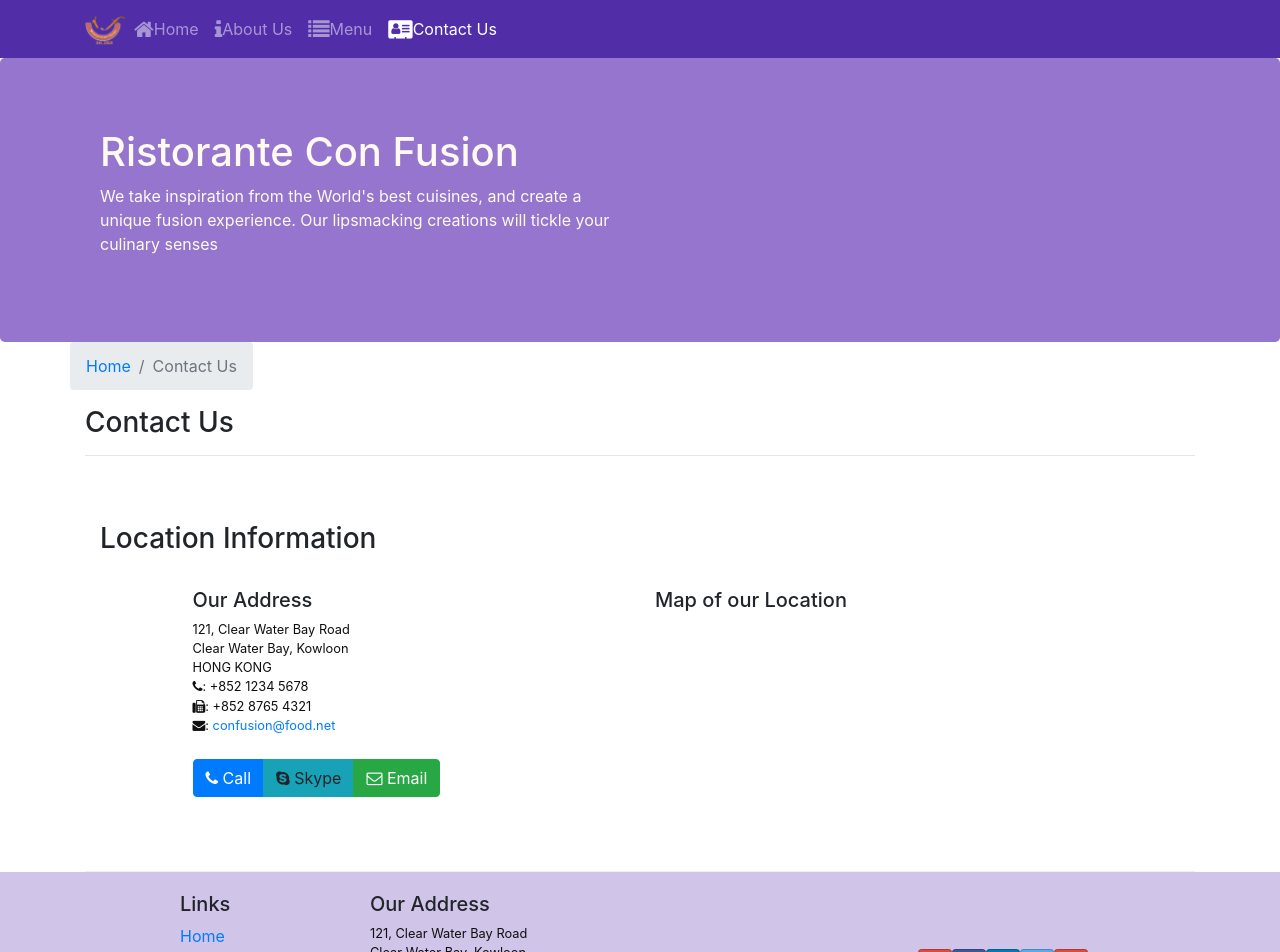
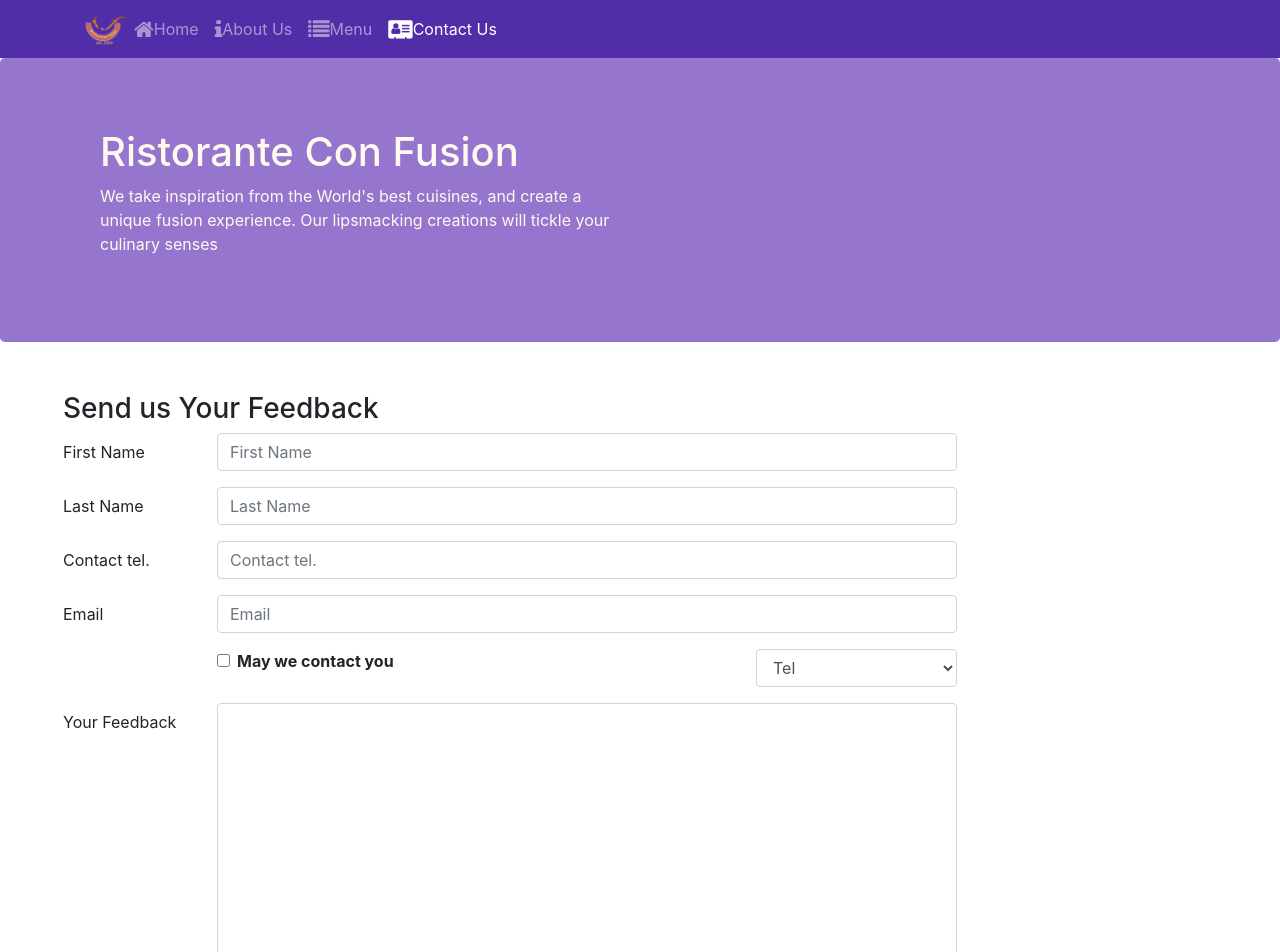
Before and after one commit to vthien3009/git-test, a React (Create React App) app: page /contactus in a window 1280 px wide. Shown: the top 952 px of the page. Built offline with nearby package versions, Linux system fonts and the light colour scheme.

Commit message:
LAB06_1 Controlled Forms

```diff
--- a/src/components/ContactComponent.js
+++ b/src/components/ContactComponent.js
@@ -1,70 +1,167 @@
-import React from "react";
-import { Breadcrumb, BreadcrumbItem } from "reactstrap";
+import React, { Component } from "react";
+import {
+  Breadcrumb,
+  BreadcrumbItem,
+  Form,
+  FormGroup,
+  Label,
+  Input,
+  Col,
+  Button,
+} from "reactstrap";
 import { Link } from "react-router-dom";
 
-function Contact(props) {
-  return (
-    <div className="container">
-      <div className="row">
-        <Breadcrumb>
-          <BreadcrumbItem>
-            <Link to="/home">Home</Link>
-          </BreadcrumbItem>
-          <BreadcrumbItem active>Contact Us</BreadcrumbItem>
-        </Breadcrumb>
+class Contact extends Component {
+  constructor(props) {
+    super(props);
+    this.state = {
+      fristname: "",
+      lastname: "",
+      telnum: "",
+      email: "",
+      agree: false,
+      contactType: "Tel.",
+      message: "",
+    };
+    this.handleSubmit = this.handleSubmit.bind(this);
+    this.handleInputChange = this.handleInputChange.bind(this);
+  }
+  handleInputChange(event) {
+    const target = event.target;
+    const value = target.type === "checkbox" ? target.checked : target.value;
+    const name = target.name;
+
+    this.setState({
+      [name]: value,
+    });
+  }
+
+  handleSubmit(event) {
+    console.log("Current state is:" + JSON.stringify(this.state));
+    alert("Current State is:" + JSON.stringify(this.state));
+    event.preventDefault();
+  }
+  render() {
+    return (
+      <div className="row row-content ml-5">
         <div className="col-12">
-          <h3>Contact Us</h3>
-          <hr />
+          <h3>Send us Your Feedback</h3>
+        </div>
+        <div className="col-12 col-md-9">
+          <Form onSubmit={this.handleSubmit}>
+            <FormGroup row>
+              <Label htmlFor="firstname" md={2}>
+                First Name
+              </Label>
+              <Col md={10}>
+                <Input
+                  type="text"
+                  id="firstname"
+                  name="firstname"
+                  placeholder="First Name"
+                  value={this.state.firstname}
+                  onChange={this.handleInputChange}
+                />
+              </Col>
+            </FormGroup>
+            <FormGroup row>
+              <Label htmlFor="lastname" md={2}>
+                Last Name
+              </Label>
+              <Col md={10}>
+                <Input
+                  type="text"
+                  id="lastname"
+                  name="lastname"
+                  placeholder="Last Name"
+                  value={this.state.lastname}
+                  onChange={this.handleInputChange}
+                />
+              </Col>
+            </FormGroup>
+            <FormGroup row>
+              <Label htmlFor="telnum" md={2}>
+                Contact tel.
+              </Label>
+              <Col md={10}>
+                <Input
+                  type="text"
+                  id="telnum"
+                  name="telnum"
+                  placeholder="Contact tel."
+                  value={this.state.telnum}
+                  onChange={this.handleInputChange}
+                />
+              </Col>
+            </FormGroup>
+            <FormGroup row>
+              <Label htmlFor="email" md={2}>
+                Email
+              </Label>
+              <Col md={10}>
+                <Input
+                  type="text"
+                  id="email"
+                  name="email"
+                  placeholder="Email"
+                  value={this.state.email}
+                  onChange={this.handleInputChange}
+                />
+              </Col>
+            </FormGroup>
+            <FormGroup row>
+              <Col md={{ size: 6, offset: 2 }}>
+                <FormGroup check>
+                  <Label check>
+                    <Input
+                      type="checkbox"
+                      name="agree"
+                      checked={this.state.agree}
+                      onChange={this.handleInputChange}
+                    />{" "}
+                    <strong>May we contact you</strong>
+                  </Label>
+                </FormGroup>
+              </Col>
+              <Col md={{ size: 3, offset: 1 }}>
+                <Input
+                  type="select"
+                  name="contactType"
+                  value={this.state.contactType}
+                  onChange={this.handleInputChange}
+                >
+                  <option>Tel</option>
+                  <option>Email</option>
+                </Input>
+              </Col>
+            </FormGroup>
+            <FormGroup row>
+              <Label htmlFor="message" md={2}>
+                Your Feedback
+              </Label>
+              <Col md={10}>
+                <Input
+                  type="textarea"
+                  id="message"
+                  name="message"
+                  rows="12"
+                  value={this.state.message}
+                  onChange={this.handleInputChange}
+                ></Input>
+              </Col>
+            </FormGroup>
+            <FormGroup row>
+              <Col md={{ size: 10, offset: 2 }}>
+                <Button type="submit" color="primary">
+                  Send Feedback
+                </Button>
+              </Col>
+            </FormGroup>
+          </Form>
         </div>
       </div>
-      <div className="row row-content">
-        <div className="col-12">
-          <h3>Location Information</h3>
-        </div>
-        <div className="col-12 col-sm-4 offset-sm-1">
-          <h5>Our Address</h5>
-          <address>
-            121, Clear Water Bay Road
-            <br />
-            Clear Water Bay, Kowloon
-            <br />
-            HONG KONG
-            <br />
-            <i className="fa fa-phone"></i>: +852 1234 5678
-            <br />
-            <i className="fa fa-fax"></i>: +852 8765 4321
-            <br />
-            <i className="fa fa-envelope"></i>:{" "}
-            <a href="mailto:confusion@food.net">confusion@food.net</a>
-          </address>
-        </div>
-        <div className="col-12 col-sm-6 offset-sm-1">
-          <h5>Map of our Location</h5>
-        </div>
-        <div className="col-12 col-sm-11 offset-sm-1">
-          <div className="btn-group" role="group">
-            <a
-              role="button"
-              className="btn btn-primary"
-              href="tel:+85212345678"
-            >
-              <i className="fa fa-phone"></i> Call
-            </a>
-            <a role="button" className="btn btn-info">
-              <i className="fa fa-skype"></i> Skype
-            </a>
-            <a
-              role="button"
-              className="btn btn-success"
-              href="mailto:confusion@food.net"
-            >
-              <i className="fa fa-envelope-o"></i> Email
-            </a>
-          </div>
-        </div>
-      </div>
-    </div>
-  );
+    );
+  }
 }
 
 export default Contact;
```
